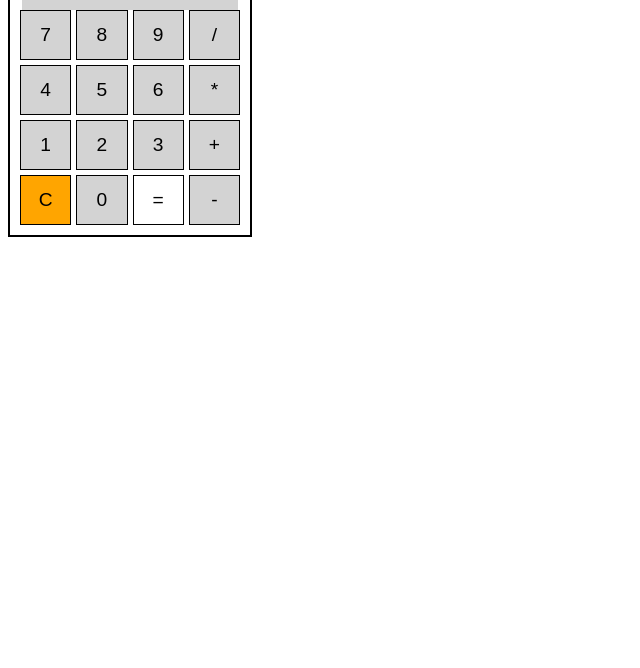
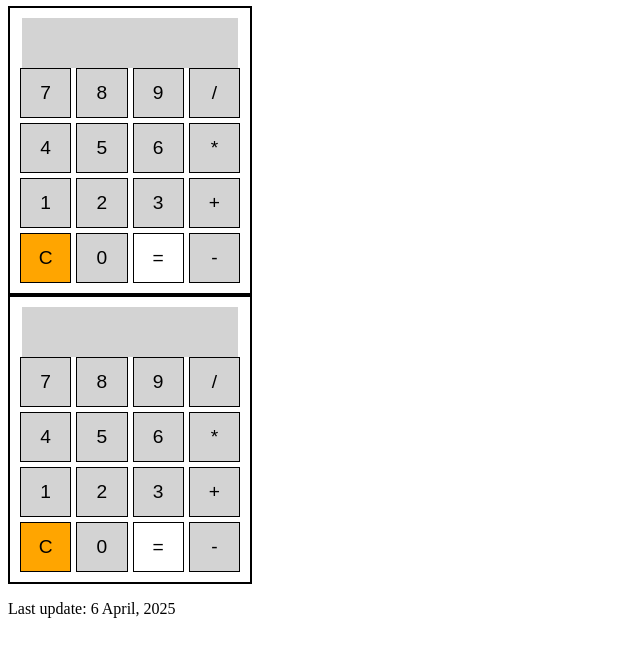
Before and after one commit to bCretive/Beginner-Programs, a plain HTML site: page Calculator/index.html in a window 1280 px wide. Shown: the part 132-800 px from the top of the page, without its empty margins (0-640 px from the left). Drawn offline with Linux system fonts and the light colour scheme.

Commit message:
Update index.html

```diff
--- a/Calculator/index.html
+++ b/Calculator/index.html
@@ -1,4 +1,14 @@
 <!DOCTYPE html>
+<html lang="en">
+<head>
+    <meta charset="UTF-8">
+    <title>Calculator</title>
+    <link rel="stylesheet" href="style.css" type="text/css" media="all" />
+    </head>
+<body>
+    <h1>Welcome to Basic Calculator!</h1>
+
+    <!-- The calculator container --><!DOCTYPE html>
 <html lang="en">
 <head>
     <meta charset="UTF-8">
@@ -38,3 +48,33 @@
     <script src="script.js" type="text/javascript" charset="utf-8"></script>
 </body>
   </html>
+    <div class="calculator">
+        <!-- Input field to display user input and results -->
+        <input type="text" id="display" readonly>
+
+        <!-- Buttons container -->
+        <div class="btns">
+            <!-- Number and operator buttons -->
+            <button class="btn">7</button>
+            <button class="btn">8</button>
+            <button class="btn">9</button>
+            <button class="btn">/</button>
+            <button class="btn">4</button>
+            <button class="btn">5</button>
+            <button class="btn">6</button>
+            <button class="btn">*</button>
+            <button class="btn">1</button>
+            <button class="btn">2</button>
+            <button class="btn">3</button>
+            <button class="btn">+</button>
+            <button class="btn clearDisplay">C</button>
+            <button class="btn">0</button>
+            <button class="btn result">=</button>
+            <button class="btn">-</button>
+        </div>
+    </div>
+<p>Last update: 6 April, 2025</p>
+
+    <script src="script.js" type="text/javascript" charset="utf-8"></script>
+</body>
+  </html>
```
